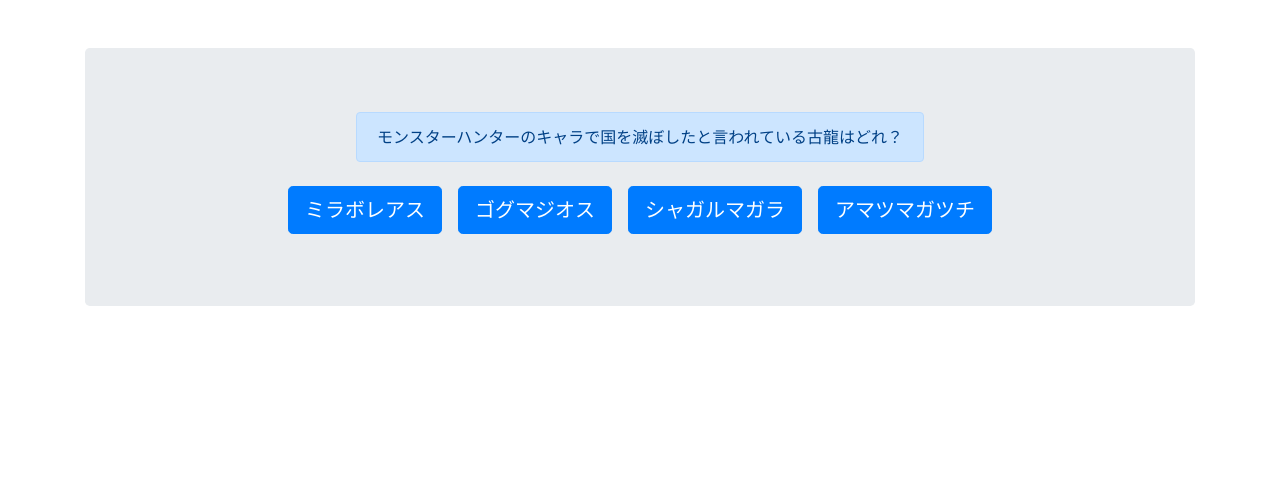
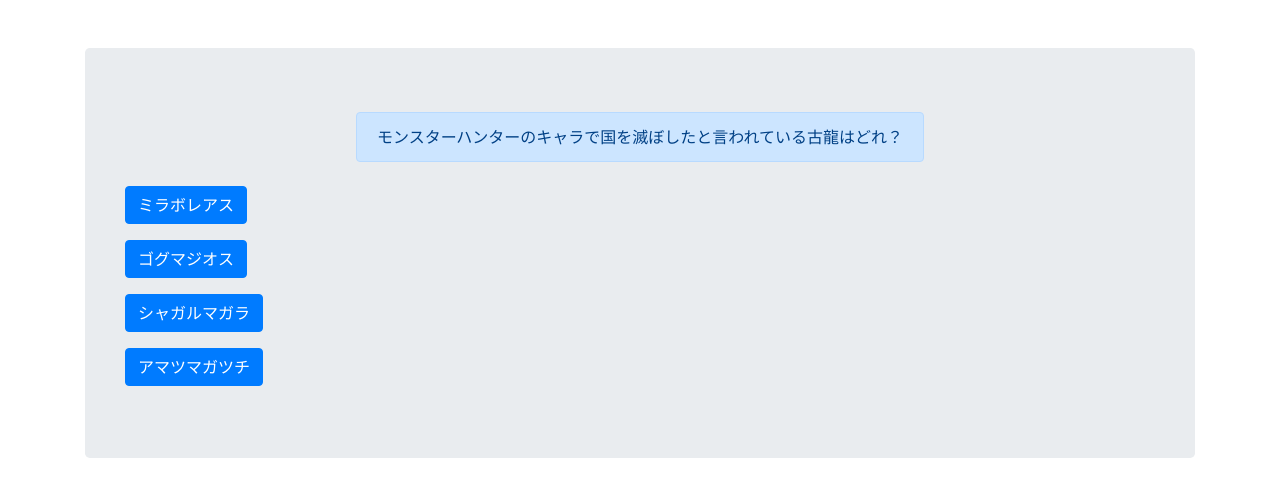
Before and after one commit to yuu0901/javatest, a plain HTML site: page index.html in a window 1280 px wide. Drawn offline with nearby package versions, Linux system fonts and the light colour scheme.

```diff
--- a/index.html
+++ b/index.html
@@ -19,18 +19,20 @@
             </div>
           </div>
 
-          <div id="js-items" class="d-flex justify-content-center">
+          <div class="d-sm-block">
+          <div id="js-items" class="btn-group-vertical d-flex justify-content-center">
             <div class="m-2">
-              <button type="button" id="js-btn-1" class="btn btn-primary btn-lg btn-block">Primary</button>
+              <button type="button" id="js-btn-1" class="btn btn-primary btn-block">Primary</button>
             </div>
             <div class="m-2">
-              <button type="button" id="js-btn-2" class="btn btn-primary btn-lg btn-block">Primary</button>
+              <button type="button" id="js-btn-2" class="btn btn-primary btn-block">Primary</button>
             </div>
             <div class="m-2">
-              <button type="button" id="js-btn-3" class="btn btn-primary btn-lg btn-block">Primary</button>
+              <button type="button" id="js-btn-3" class="btn btn-primary btn-block">Primary</button>
             </div>
             <div class="m-2">
-              <button type="button" id="js-btn-4" class="btn btn-primary btn-lg btn-block">Primary</button>
+              <button type="button" id="js-btn-4" class="btn btn-primary  btn-block">Primary</button>
+            </div>
             </div>
           </div>
         </div>
```
